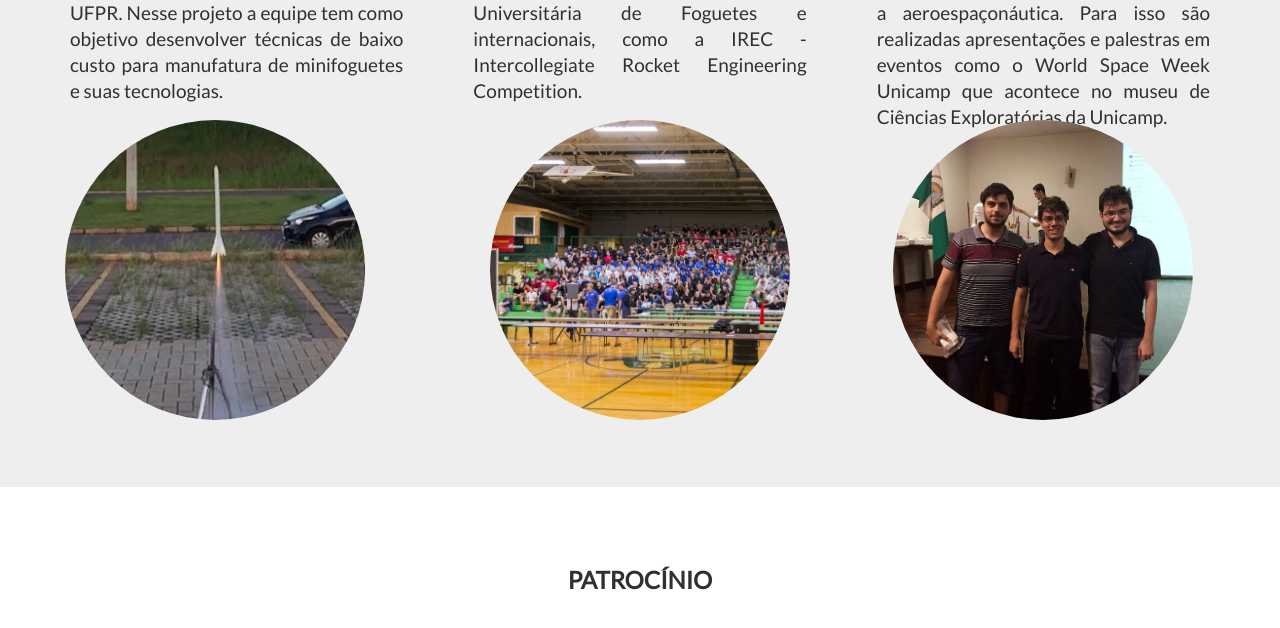
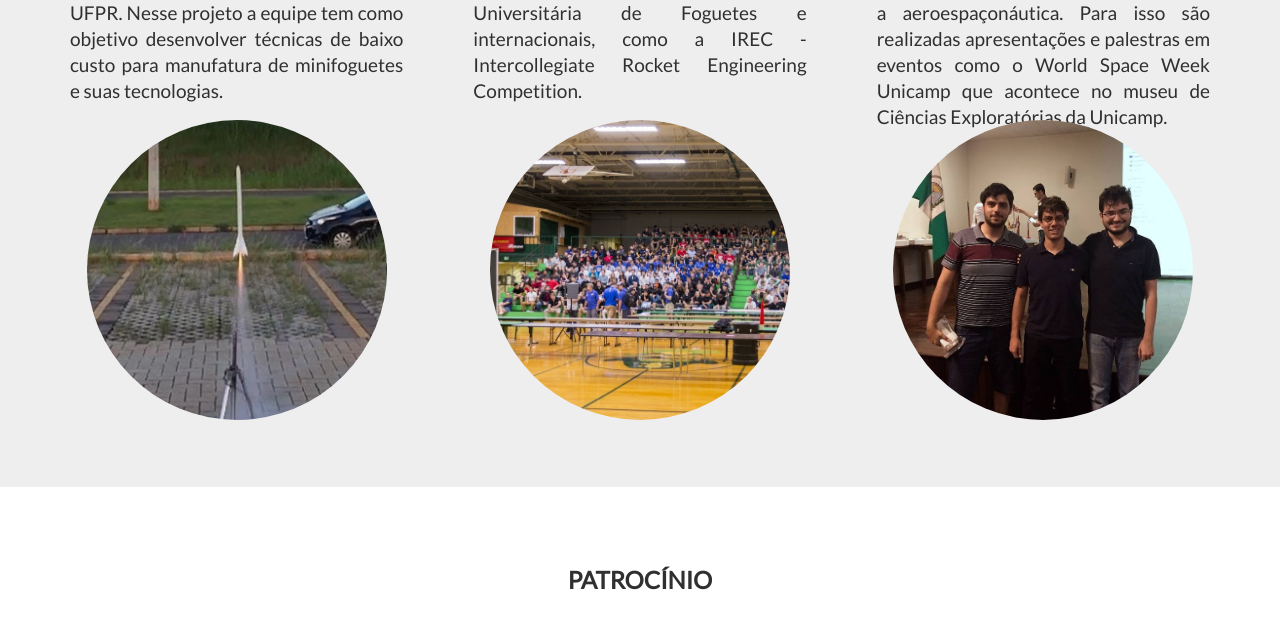
Before and after one commit to RNMaximo/webAntares, a plain HTML site: page index.html in a window 1280 px wide. Shown: the part 3989-4617 px from the top of the page. Drawn offline with nearby package versions, Linux system fonts and the light colour scheme; some packages are replaced by stand-ins of ours.

Commit message:
Update index.html

```diff
--- a/index.html
+++ b/index.html
@@ -109,7 +109,7 @@ A Equipe Antares angariou em 2016 o 2º lugar em duas categorias na Competição
     <div class="col-sm-4">
         <h3 class="text-center">Minifoguetes</h3><hr>
 		<h4 class="text-justify margin-sm" style="height: 250px;">Consiste na elaboração de minifoguetes das categorias A, B, C, D e E para a participação do Festival de Minifoguetes de Curitiba, organizada pelo Grupo de Foguetes Carl Sagan, da UFPR. Nesse projeto a equipe tem como objetivo desenvolver técnicas de baixo custo para manufatura de minifoguetes e suas tecnologias.</h4>
-        <div class="col-sm-4 text-center">
+        <div class="text-center">
         <span class="glyphicon" id="side"><img class="img-responsive img-circle" style="max-height: 300px; max-width: 300px;" src="images/foguete6.jpg" title="Lançamento de Minifoguete" alt="Lançamento de Minifoguete"></span>
         </div>
     </div>
```
